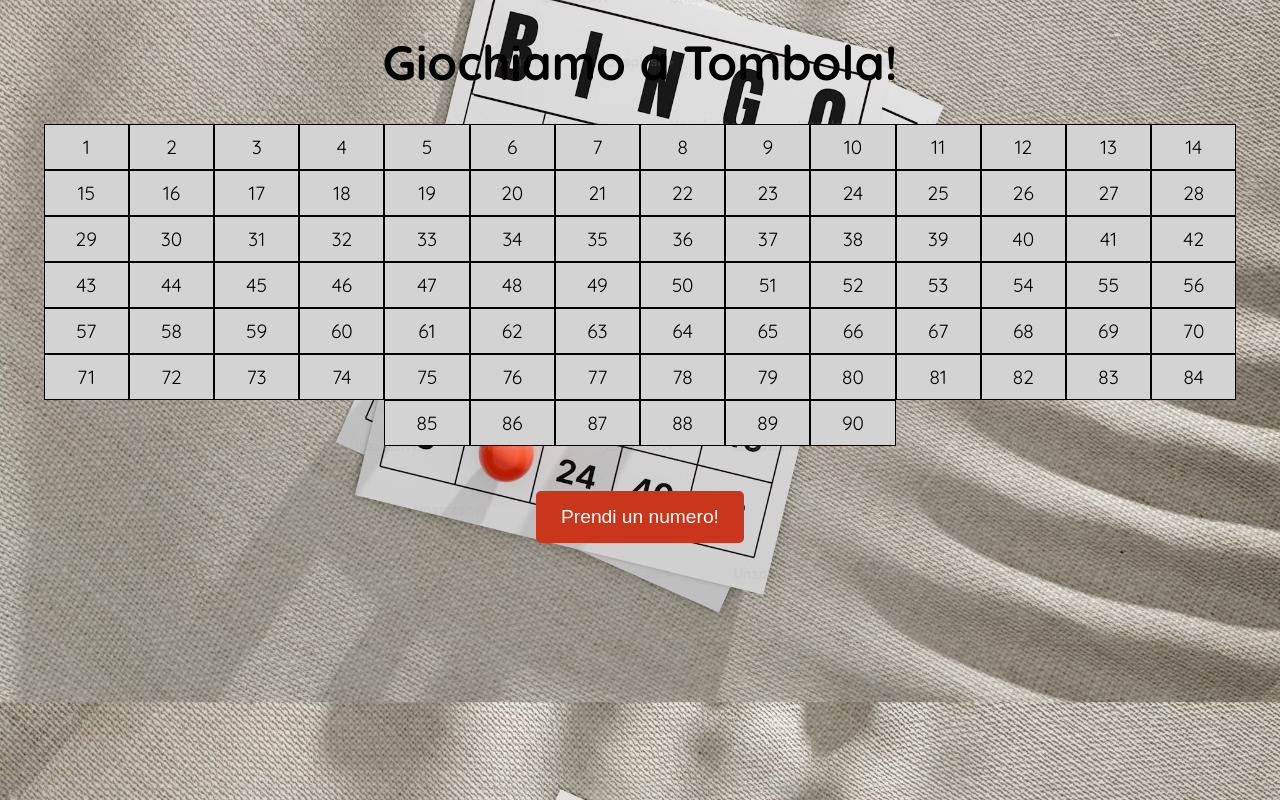
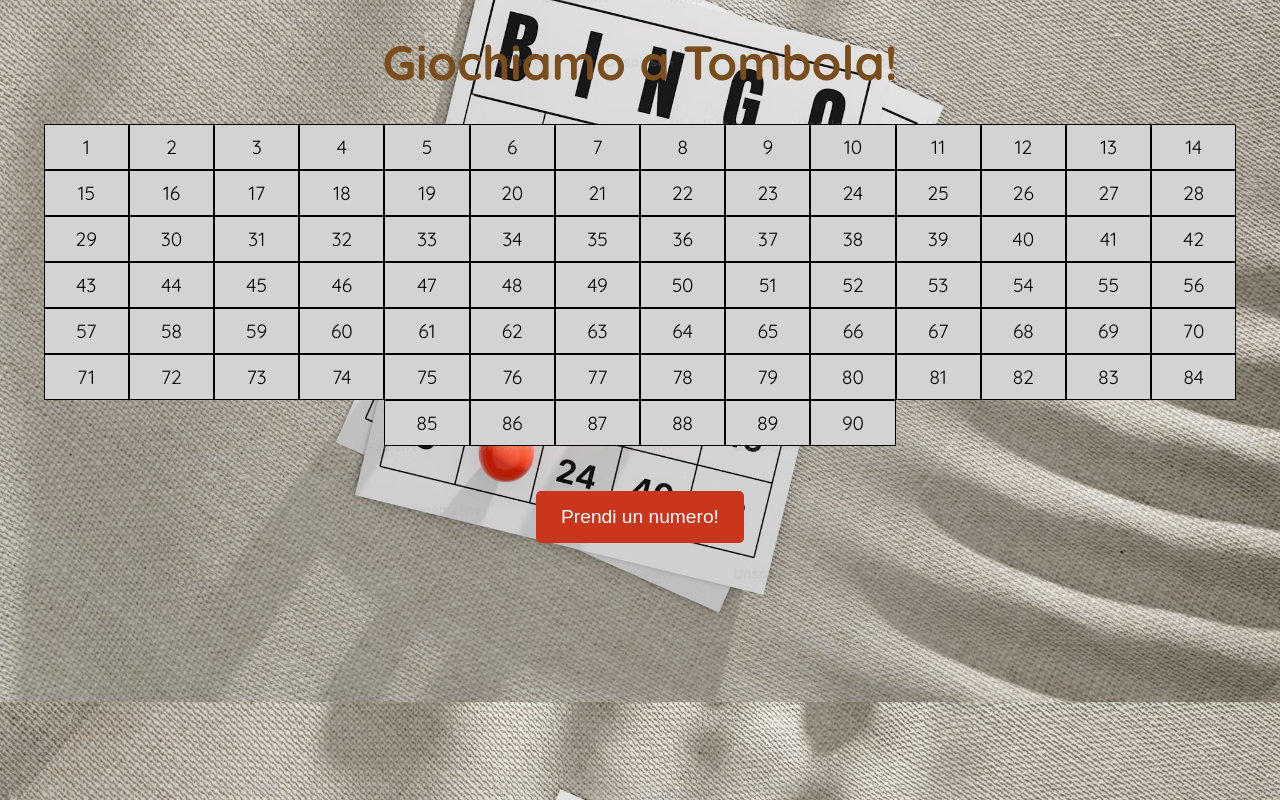
Before and after one commit to Ren-Mor/U1-W3-D4, a plain HTML site: page index.html in a window 1280 px wide. Drawn offline with Linux system fonts and the light colour scheme.

Commit message:
added changes

```diff
--- a/style.css
+++ b/style.css
@@ -5,11 +5,10 @@ body {
   background-image: url(assets/Bingo.avif);
   background-size: cover;
   background-position: center;
-  background-color: (250, 250, 250, 0.8);
 }
 
 h1 {
-  color: black;
+  color: rgb(122, 77, 28);
   font-size: 3em;
 }
 
```
